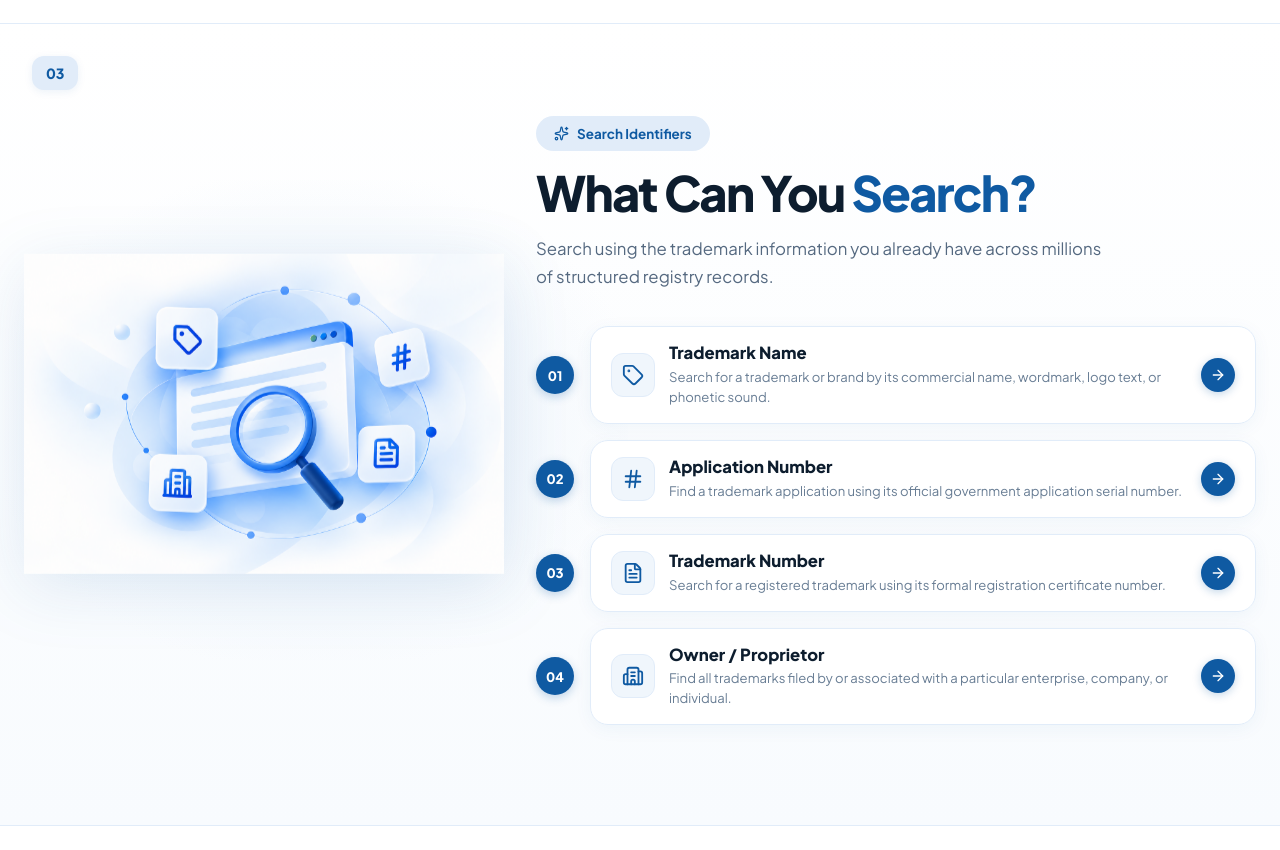
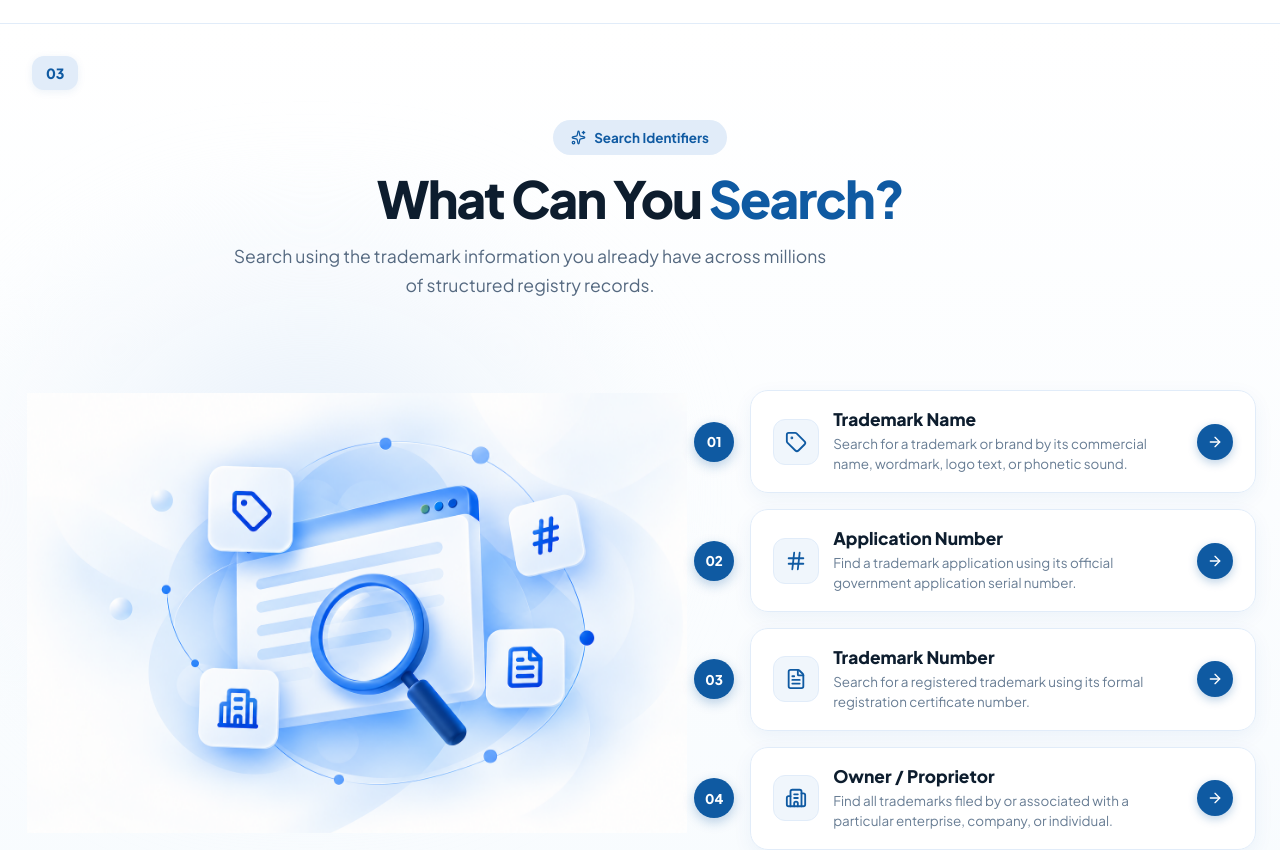
Before and after one commit to abitha340/wty, a React (Vite) app in the folder frontend/: page / in a window 1280 px wide. Shown: the part 800-1650 px from the top of the page. Built offline with nearby package versions, Linux system fonts and the light colour scheme.

Commit message:
feat: enlarge 3D TM document on left and apply seamless organic radial feathered blend in SearchTypesSection

```diff
--- a/frontend/src/components/SearchTypesSection.jsx
+++ b/frontend/src/components/SearchTypesSection.jsx
@@ -42,9 +42,9 @@ export default function SearchTypesSection({ onExecuteSearch }) {
     <section style={{
       position: 'relative',
       overflow: 'hidden',
-      paddingTop: '92px',
-      paddingBottom: '100px',
-      background: 'linear-gradient(180deg, #ffffff 0%, #f8fbfe 100%)',
+      paddingTop: '96px',
+      paddingBottom: '108px',
+      background: 'linear-gradient(180deg, #ffffff 0%, #f7fbfe 100%)',
       borderBottom: '1px solid #e1ecf9'
     }}>
 
@@ -67,69 +67,26 @@ export default function SearchTypesSection({ onExecuteSearch }) {
         03
       </div>
 
-      <div className="container" style={{ maxWidth: '1360px', margin: '0 auto', padding: '0 24px' }}>
+      {/* Large Ambient Fluid Aura Merging across Left and Center */}
+      <div style={{
+        position: 'absolute',
+        top: '15%',
+        left: '-5%',
+        width: '750px',
+        height: '650px',
+        background: 'radial-gradient(ellipse at center, rgba(225, 236, 249, 0.85) 0%, rgba(240, 246, 252, 0.5) 45%, transparent 75%)',
+        filter: 'blur(35px)',
+        pointerEvents: 'none',
+        zIndex: 0
+      }} />
+
+      <div className="container" style={{ maxWidth: '1440px', margin: '0 auto', padding: '0 24px', position: 'relative', zIndex: 1 }}>
 
         {/* =========================================================================
-            2-COLUMN GRID: LEFT = 3D TM DOCUMENT (MERGED) | RIGHT = HEADER & 4 CARDS
+            CENTERED SECTION HEADER
            ========================================================================= */}
-        <div style={{
-          display: 'grid',
-          gridTemplateColumns: 'minmax(340px, 480px) 1fr',
-          gap: '32px',
-          alignItems: 'center'
-        }} className="search-identifiers-swapped-grid">
+        <div style={{ textAlign: 'center', maxWidth: '820px', margin: '0 auto 60px auto' }}>
 
-          {/* =========================================================================
-              LEFT COLUMN: 3D TM DOCUMENT ILLUSTRATION WITH SOFT MERGING AURA
-             ========================================================================= */}
-          <div style={{
-            position: 'relative',
-            display: 'flex',
-            alignItems: 'center',
-            justifyContent: 'center',
-            minHeight: '440px'
-          }}>
-
-            {/* Ambient Radial Soft Glow extending toward the right */}
-            <div style={{
-              position: 'absolute',
-              inset: '-20px',
-              width: '130%',
-              background: 'radial-gradient(ellipse at center, rgba(225, 236, 249, 0.8) 0%, rgba(240, 246, 252, 0.4) 55%, transparent 75%)',
-              pointerEvents: 'none',
-              zIndex: 1
-            }} />
-
-            <div style={{
-              position: 'relative',
-              width: '100%',
-              maxWidth: '540px',
-              zIndex: 2,
-              animation: 'subtleSearchFloat 5s ease-in-out infinite'
-            }}>
-              <img
-                src={docIllustration}
-                alt="Search Identifiers 3D Document Illustration"
-                style={{
-                  width: '100%',
-                  height: 'auto',
-                  display: 'block',
-                  objectFit: 'contain',
-                  mixBlendMode: 'multiply',
-                  filter: 'drop-shadow(0 14px 32px rgba(15, 90, 162, 0.12))'
-                }}
-              />
-            </div>
-
-          </div>
-
-          {/* =========================================================================
-              RIGHT COLUMN: HEADER & 4 STACKED CARDS WITH NUMBER BADGES
-             ========================================================================= */}
-          <div style={{ position: 'relative', zIndex: 3 }}>
-
-            {/* Header Area */}
-            <div style={{ marginBottom: '36px' }}>
           {/* Badge */}
           <div style={{ display: 'inline-flex', marginBottom: '14px' }}>
             <div style={{
@@ -150,7 +107,7 @@ export default function SearchTypesSection({ onExecuteSearch }) {
 
           {/* Main Heading with Blue Accent */}
           <h2 style={{
-                fontSize: 'clamp(2.3rem, 3.8vw, 3.2rem)',
+            fontSize: 'clamp(2.3rem, 4vw, 3.4rem)',
             fontWeight: '900',
             letterSpacing: '-0.035em',
             color: '#0d1d2e',
@@ -162,17 +119,65 @@ export default function SearchTypesSection({ onExecuteSearch }) {
 
           {/* Description */}
           <p style={{
-                fontSize: '1.05rem',
+            fontSize: '1.1rem',
             color: '#556980',
             lineHeight: 1.65,
             margin: 0,
-                maxWidth: '580px'
+            maxWidth: '600px'
           }}>
             Search using the trademark information you already have across millions of structured registry records.
           </p>
         </div>
 
-            {/* 4 Horizontal Stacked Cards with Left Number Badges */}
+        {/* =========================================================================
+            2-COLUMN GRID: ENLARGED 3D IMAGE ON LEFT (MERGED) | 4 CARDS ON RIGHT
+           ========================================================================= */}
+        <div style={{
+          display: 'grid',
+          gridTemplateColumns: '1.15fr 1fr',
+          gap: '24px',
+          alignItems: 'center'
+        }} className="search-identifiers-swapped-grid">
+
+          {/* =========================================================================
+              LEFT COLUMN: ENLARGED 3D TM DOCUMENT ILLUSTRATION WITH ORGANIC BLEND
+             ========================================================================= */}
+          <div style={{
+            position: 'relative',
+            display: 'flex',
+            alignItems: 'center',
+            justifyContent: 'center',
+            minHeight: '520px',
+            marginRight: '-20px',
+            zIndex: 1
+          }}>
+            <div style={{
+              position: 'relative',
+              width: '100%',
+              maxWidth: '660px',
+              animation: 'subtleSearchFloat 5s ease-in-out infinite'
+            }}>
+              <img
+                src={docIllustration}
+                alt="Search Identifiers 3D Document Illustration"
+                style={{
+                  width: '100%',
+                  height: 'auto',
+                  display: 'block',
+                  objectFit: 'contain',
+                  mixBlendMode: 'multiply',
+                  WebkitMaskImage: 'radial-gradient(ellipse 95% 95% at 50% 50%, black 72%, transparent 100%)',
+                  maskImage: 'radial-gradient(ellipse 95% 95% at 50% 50%, black 72%, transparent 100%)',
+                  filter: 'drop-shadow(0 18px 40px rgba(15, 90, 162, 0.14))'
+                }}
+              />
+            </div>
+          </div>
+
+          {/* =========================================================================
+              RIGHT COLUMN: 4 STACKED CARDS WITH NUMBER BADGES
+             ========================================================================= */}
+          <div style={{ position: 'relative', zIndex: 2 }}>
             <div style={{ display: 'flex', flexDirection: 'column', gap: '16px' }}>
               {searchTypes.map((item) => {
                 const IconComp = item.icon;
@@ -193,18 +198,18 @@ export default function SearchTypesSection({ onExecuteSearch }) {
 
                     {/* Left Circular Number Badge (01, 02, 03, 04) */}
                     <div style={{
-                      width: '38px',
-                      height: '38px',
+                      width: '40px',
+                      height: '40px',
                       borderRadius: '50%',
                       background: '#0f5aa2',
                       color: '#ffffff',
-                      fontSize: '0.82rem',
+                      fontSize: '0.84rem',
                       fontWeight: '800',
                       display: 'flex',
                       alignItems: 'center',
                       justifyContent: 'center',
                       flexShrink: 0,
-                      boxShadow: '0 3px 10px rgba(15, 90, 162, 0.25)'
+                      boxShadow: '0 4px 12px rgba(15, 90, 162, 0.28)'
                     }}>
                       {item.index}
                     </div>
@@ -213,11 +218,11 @@ export default function SearchTypesSection({ onExecuteSearch }) {
                     <div style={{
                       flex: 1,
                       background: 'rgba(255, 255, 255, 0.96)',
-                      backdropFilter: 'blur(10px)',
+                      backdropFilter: 'blur(12px)',
                       borderRadius: '18px',
-                      padding: '16px 20px',
+                      padding: '18px 22px',
                       border: '1px solid #e1ecf9',
-                      boxShadow: '0 4px 18px rgba(15, 90, 162, 0.05)',
+                      boxShadow: '0 6px 20px rgba(15, 90, 162, 0.06)',
                       display: 'flex',
                       alignItems: 'center',
                       justifyContent: 'space-between',
@@ -226,18 +231,18 @@ export default function SearchTypesSection({ onExecuteSearch }) {
                     }}
                     onMouseEnter={(e) => {
                       e.currentTarget.style.borderColor = '#0f5aa2';
-                      e.currentTarget.style.boxShadow = '0 8px 24px rgba(15, 90, 162, 0.12)';
+                      e.currentTarget.style.boxShadow = '0 10px 28px rgba(15, 90, 162, 0.14)';
                     }}
                     onMouseLeave={(e) => {
                       e.currentTarget.style.borderColor = '#e1ecf9';
-                      e.currentTarget.style.boxShadow = '0 4px 18px rgba(15, 90, 162, 0.05)';
+                      e.currentTarget.style.boxShadow = '0 6px 20px rgba(15, 90, 162, 0.06)';
                     }}>
                       <div style={{ display: 'flex', alignItems: 'center', gap: '14px' }}>
 
                         {/* Icon Box */}
                         <div style={{
-                          width: '44px',
-                          height: '44px',
+                          width: '46px',
+                          height: '46px',
                           borderRadius: '12px',
                           background: '#f0f6fc',
                           display: 'flex',
@@ -252,7 +257,7 @@ export default function SearchTypesSection({ onExecuteSearch }) {
                         {/* Title & Description */}
                         <div>
                           <h3 style={{
-                            fontSize: '1.04rem',
+                            fontSize: '1.08rem',
                             fontWeight: '800',
                             color: '#0d1d2e',
                             marginBottom: '3px',
@@ -261,7 +266,7 @@ export default function SearchTypesSection({ onExecuteSearch }) {
                             {item.title}
                           </h3>
                           <p style={{
-                            fontSize: '0.82rem',
+                            fontSize: '0.84rem',
                             color: '#687d94',
                             lineHeight: 1.5,
                             margin: 0
@@ -274,8 +279,8 @@ export default function SearchTypesSection({ onExecuteSearch }) {
 
                       {/* Right Circular Blue Arrow Button */}
                       <div style={{
-                        width: '34px',
-                        height: '34px',
+                        width: '36px',
+                        height: '36px',
                         borderRadius: '50%',
                         background: '#0f5aa2',
                         color: '#ffffff',
@@ -283,7 +288,7 @@ export default function SearchTypesSection({ onExecuteSearch }) {
                         alignItems: 'center',
                         justifyContent: 'center',
                         flexShrink: 0,
-                        boxShadow: '0 2px 8px rgba(15, 90, 162, 0.25)'
+                        boxShadow: '0 3px 10px rgba(15, 90, 162, 0.28)'
                       }}>
                         <ArrowRight size={16} />
                       </div>
@@ -304,10 +309,10 @@ export default function SearchTypesSection({ onExecuteSearch }) {
       <style>{`
         @keyframes subtleSearchFloat {
           0% { transform: translateY(0px); }
-          50% { transform: translateY(-7px); }
+          50% { transform: translateY(-8px); }
           100% { transform: translateY(0px); }
         }
-        @media (max-width: 980px) {
+        @media (max-width: 1040px) {
           .search-identifiers-swapped-grid {
             grid-template-columns: 1fr !important;
           }
```
Lines whose indentation alone changed are shown as unchanged.
